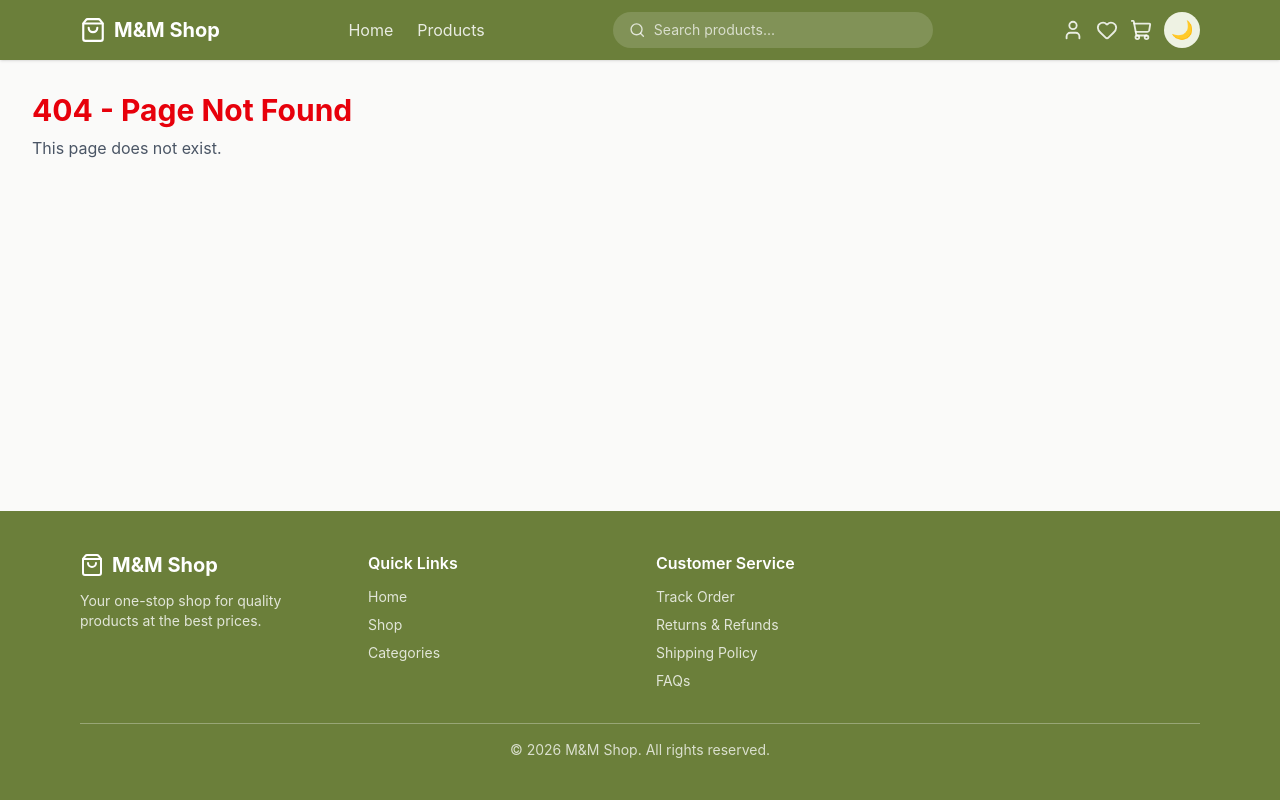
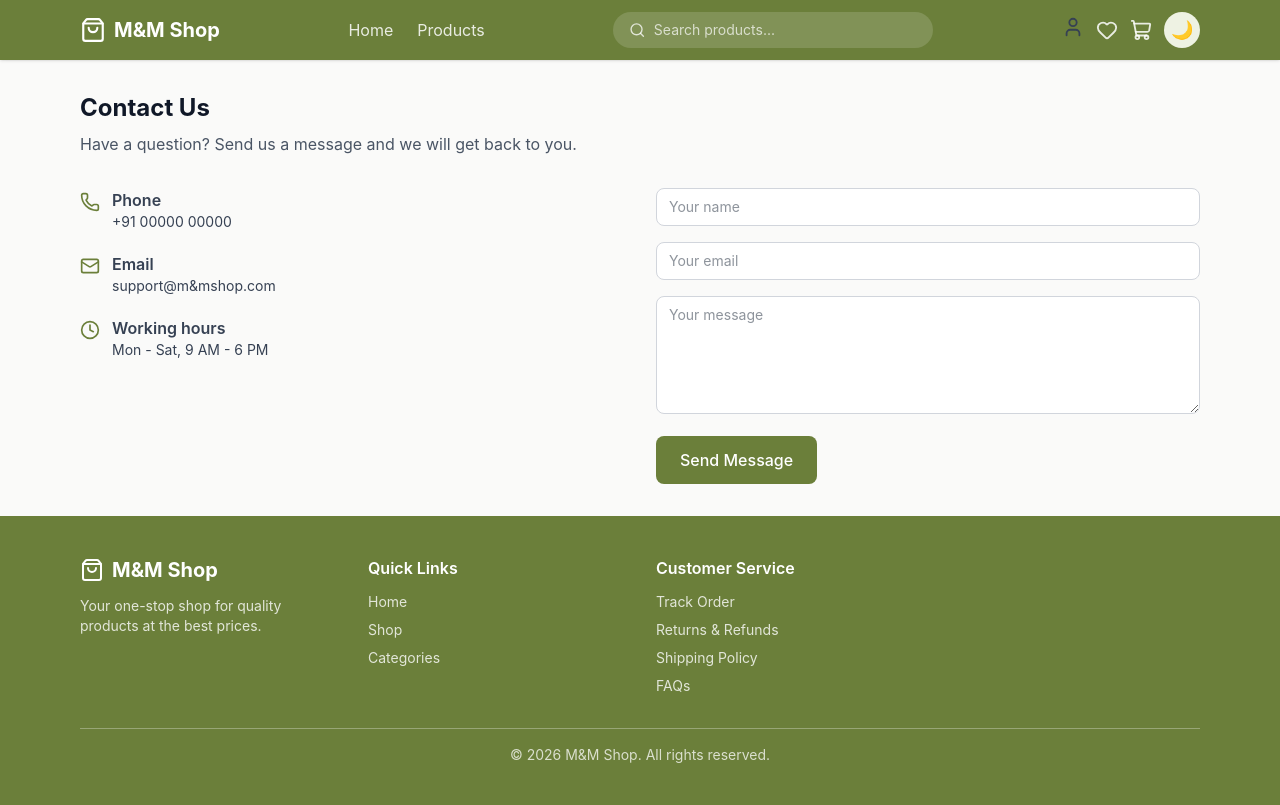
Before and after one commit to stackcode-wth/ecommerce-frontend, a React (Vite) app: page /contact in a window 1280 px wide. Built offline with nearby package versions, Linux system fonts and the light colour scheme.

Commit message:
added contact and help support

```diff
--- a/package.json
+++ b/package.json
@@ -11,9 +11,11 @@
   },
   "dependencies": {
     "@tailwindcss/vite": "^4.3.3",
+    "i18next": "^26.4.2",
     "lucide-react": "^1.52.0",
     "react": "^19.2.8",
     "react-dom": "^19.2.8",
+    "react-i18next": "^17.0.15",
     "react-router-dom": "^7.18.4"
   },
   "devDependencies": {
--- a/src/App.jsx
+++ b/src/App.jsx
@@ -9,6 +9,8 @@ import Login from './pages/Login';
 import Register from './pages/Register';
 import NotFound from './pages/NotFound';
 import Wishlist from './pages/Wishlist';
+import Contact from './pages/Contact';
+import Help from './pages/Help';
 
 function App() {
   return (
@@ -25,6 +27,8 @@ function App() {
           <Route path="/register" element={<Register />} />
           <Route path="*" element={<NotFound />} />
           <Route path="/wishlist" element={<Wishlist />} />
+          <Route path="/contact" element={<Contact />} />
+          <Route path="/help" element={<Help />} />
         </Routes>
       </main>
 
--- /dev/null
+++ b/src/components/AccountMenu.jsx
@@ -0,0 +1,68 @@
+import { useEffect, useRef, useState } from 'react';
+import { Link } from 'react-router-dom';
+import { Phone, CircleHelp, ClipboardList, Truck, User, LogIn, X } from 'lucide-react';
+
+const menuItems = [
+  { label: 'Contact Us', path: '/contact', icon: Phone },
+  { label: 'Help & Support', path: '/help', icon: CircleHelp },
+  { label: 'My Orders', path: '/orders', icon: ClipboardList },
+  { label: 'Track Order', path: '/track-order', icon: Truck },
+  { label: 'My Profile', path: '/profile', icon: User },
+  { label: 'Login', path: '/login', icon: LogIn },
+];
+
+function AccountMenu() {
+  const [open, setOpen] = useState(false);
+  const menuRef = useRef(null);
+
+  useEffect(() => {
+    const handleClickOutside = (event) => {
+      if (menuRef.current && !menuRef.current.contains(event.target)) {
+        setOpen(false);
+      }
+    };
+    document.addEventListener('mousedown', handleClickOutside);
+    return () => document.removeEventListener('mousedown', handleClickOutside);
+  }, []);
+
+  return (
+    <div className="relative" ref={menuRef}>
+      <button
+        onClick={() => setOpen(!open)}
+        aria-label="Account menu"
+        className="text-gray-700 hover:text-brand dark:text-gray-200"
+      >
+        <User size={22} />
+      </button>
+
+      {open && (
+        <div className="absolute right-0 top-10 z-50 w-64 rounded-2xl bg-white p-3 shadow-xl dark:bg-dark-surface">
+          <button
+            onClick={() => setOpen(false)}
+            aria-label="Close menu"
+            className="absolute right-3 top-3 text-gray-500 hover:text-gray-900 dark:text-gray-300"
+          >
+            <X size={18} />
+          </button>
+
+          <ul className="flex flex-col pt-5">
+            {menuItems.map(({ label, path, icon: Icon }) => (
+              <li key={path}>
+                <Link
+                  to={path}
+                  onClick={() => setOpen(false)}
+                  className="flex items-center gap-3 rounded-lg px-3 py-3 text-gray-800 hover:bg-stone-100 dark:text-gray-100 dark:hover:bg-dark-elevated"
+                >
+                  <Icon size={20} className="text-brand" />
+                  {label}
+                </Link>
+              </li>
+            ))}
+          </ul>
+        </div>
+      )}
+    </div>
+  );
+}
+
+export default AccountMenu;
--- a/src/components/Hero.jsx
+++ b/src/components/Hero.jsx
@@ -1,5 +1,6 @@
 import { Link } from 'react-router-dom';
 import { ArrowRight } from 'lucide-react';
+
 
 function Hero() {
   const customers = ['A', 'R', 'S', 'M'];
--- a/src/components/Navbar.jsx
+++ b/src/components/Navbar.jsx
@@ -4,6 +4,7 @@ import { ShoppingBag, Search, Heart, ShoppingCart, Menu, X , User} from 'lucide-
 import ThemeToggle from './ThemeToggle';
 import { useCart } from '../context/CartContext';
 import { useWishlist } from '../context/WishlistContext';
+import AccountMenu from './AccountMenu';
 
 
 function Navbar() {
@@ -26,7 +27,7 @@ function Navbar() {
   };
 
   return (
-    <nav className="sticky top-0 z-50 bg-brand text-white shadow-sm dark:bg-dark-surface">
+    <nav className="sticky top-0 z-50 bg-brand text-white shadow-sm">
       <div className="max-w-6xl mx-auto px-4 py-3 flex items-center justify-between gap-4">
 
         <Link
@@ -67,13 +68,7 @@ function Navbar() {
 
 
         <div className="flex items-center gap-3">
-          <Link
-            to="/login"
-            aria-label="Login"
-            className="text-white/85 hover:text-white"
-          >
-            <User size={22} />
-          </Link>
+         <AccountMenu />
 
           <Link to="/wishlist" aria-label="Wishlist" className="relative text-white/85 hover:text-white">
   <Heart size={22} />
--- a/src/main.jsx
+++ b/src/main.jsx
@@ -5,6 +5,7 @@ import { CartProvider } from './context/CartContext.jsx'
 import { WishlistProvider } from './context/WishlistContext.jsx'
 import './index.css'
 import App from './App.jsx'
+
 
 createRoot(document.getElementById('root')).render(
   <StrictMode>
--- /dev/null
+++ b/src/pages/Contact.jsx
@@ -0,0 +1,97 @@
+import { useState } from 'react';
+import { Phone, Mail, Clock } from 'lucide-react';
+
+const initialForm = { name: '', email: '', message: '' };
+
+function Contact() {
+  const [formData, setFormData] = useState(initialForm);
+  const [errors, setErrors] = useState({});
+  const [submitted, setSubmitted] = useState(false);
+
+  const handleChange = (event) => {
+    const { name, value } = event.target;
+    setFormData((prev) => ({ ...prev, [name]: value }));
+  };
+
+  const validate = () => {
+    const newErrors = {};
+    if (!formData.name.trim()) newErrors.name = 'Name is required';
+    if (!/^\S+@\S+\.\S+$/.test(formData.email)) newErrors.email = 'Enter a valid email';
+    if (formData.message.trim().length < 10) newErrors.message = 'Message must be at least 10 characters';
+    return newErrors;
+  };
+
+  const handleSubmit = (event) => {
+    event.preventDefault();
+    const newErrors = validate();
+    setErrors(newErrors);
+    if (Object.keys(newErrors).length > 0) return;
+
+
+    setSubmitted(true);
+    setFormData(initialForm);
+  };
+
+  const inputClass =
+    'w-full rounded-lg border border-gray-300 bg-white px-3 py-2 text-sm outline-none focus:border-brand dark:border-dark-border dark:bg-dark-elevated dark:text-white';
+
+  return (
+    <div className="max-w-6xl mx-auto px-4 py-8">
+      <h1 className="text-2xl font-bold text-gray-900 dark:text-white">Contact Us</h1>
+      <p className="mt-2 text-gray-600 dark:text-gray-300">
+        Have a question? Send us a message and we will get back to you.
+      </p>
+
+      <div className="mt-8 grid gap-8 md:grid-cols-2">
+        <div className="space-y-5">
+          <div className="flex items-start gap-3 text-gray-700 dark:text-gray-200">
+            <Phone size={20} className="mt-1 text-brand" />
+            <div>
+              <p className="font-semibold">Phone</p>
+              <p className="text-sm">+91 00000 00000</p>
+            </div>
+          </div>
+          <div className="flex items-start gap-3 text-gray-700 dark:text-gray-200">
+            <Mail size={20} className="mt-1 text-brand" />
+            <div>
+              <p className="font-semibold">Email</p>
+              <p className="text-sm">support@m&mshop.com</p>
+            </div>
+          </div>
+          <div className="flex items-start gap-3 text-gray-700 dark:text-gray-200">
+            <Clock size={20} className="mt-1 text-brand" />
+            <div>
+              <p className="font-semibold">Working hours</p>
+              <p className="text-sm">Mon - Sat, 9 AM - 6 PM</p>
+            </div>
+          </div>
+        </div>
+
+        <form onSubmit={handleSubmit} className="space-y-4" noValidate>
+          <div>
+            <input name="name" value={formData.name} onChange={handleChange}
+              placeholder="Your name" className={inputClass} />
+            {errors.name && <p className="mt-1 text-sm text-red-500">{errors.name}</p>}
+          </div>
+          <div>
+            <input name="email" type="email" value={formData.email} onChange={handleChange}
+              placeholder="Your email" className={inputClass} />
+            {errors.email && <p className="mt-1 text-sm text-red-500">{errors.email}</p>}
+          </div>
+          <div>
+            <textarea name="message" rows={5} value={formData.message} onChange={handleChange}
+              placeholder="Your message" className={inputClass} />
+            {errors.message && <p className="mt-1 text-sm text-red-500">{errors.message}</p>}
+          </div>
+          <button type="submit"
+            className="rounded-lg bg-brand px-6 py-3 font-medium text-white hover:bg-brand-dark">
+            Send Message
+          </button>
+          {submitted && <p className="text-sm text-brand">Thanks! We will contact you soon.</p>}
+        </form>
+      </div>
+    </div>
+  );
+}
+
+export default Contact;
--- /dev/null
+++ b/src/pages/Help.jsx
@@ -0,0 +1,44 @@
+import { useState } from 'react';
+import { ChevronDown } from 'lucide-react';
+
+const faqs = [
+  { q: 'How do I track my order?', a: 'Open Track Order from the account menu and enter your order ID.' },
+  { q: 'What is your return policy?', a: 'You can return items within 30 days of delivery.' },
+  { q: 'Is shipping free?', a: 'Yes, shipping is free on orders over $50.' },
+  { q: 'Is my payment secure?', a: 'Yes, all payments are 100% secure.' },
+];
+
+function Help() {
+  const [openIndex, setOpenIndex] = useState(null);
+
+  const toggle = (index) => setOpenIndex(openIndex === index ? null : index);
+
+  return (
+    <div className="max-w-3xl mx-auto px-4 py-8">
+      <h1 className="text-2xl font-bold text-gray-900 dark:text-white">Help & Support</h1>
+      <p className="mt-2 text-gray-600 dark:text-gray-300">Answers to common questions.</p>
+
+      <div className="mt-6 space-y-3">
+        {faqs.map((faq, index) => (
+          <div key={faq.q} className="rounded-xl border border-gray-200 bg-white dark:border-dark-border dark:bg-dark-surface">
+            <button
+              onClick={() => toggle(index)}
+              className="flex w-full items-center justify-between px-4 py-3 text-left font-medium text-gray-900 dark:text-white"
+            >
+              {faq.q}
+              <ChevronDown
+                size={18}
+                className={`transition-transform ${openIndex === index ? 'rotate-180' : ''}`}
+              />
+            </button>
+            {openIndex === index && (
+              <p className="px-4 pb-4 text-sm text-gray-600 dark:text-gray-300">{faq.a}</p>
+            )}
+          </div>
+        ))}
+      </div>
+    </div>
+  );
+}
+
+export default Help;
--- a/src/pages/Login.jsx
+++ b/src/pages/Login.jsx
@@ -76,8 +76,7 @@ function Login() {
 
         {submitted && (
           <p className="mt-4 rounded-lg bg-brand-light px-3 py-2 text-sm text-brand dark:bg-dark-elevated">
-            Demo only: the form is valid. Real login will work once the backend
-            is connected.
+            Demo only
           </p>
         )}
 
```
Also changed, not shown: 1 other file (tests, documents, lock files or other folders).
